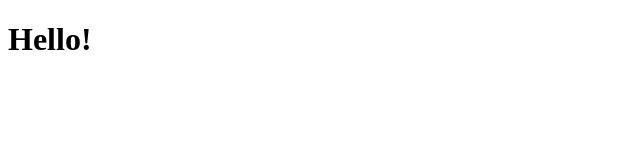
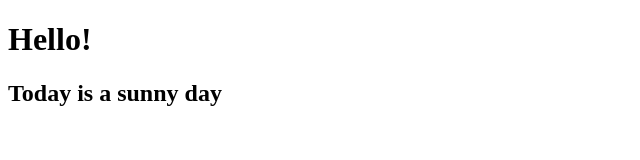
Before and after one commit to davboone/bounce, a plain HTML site: page index.html in a window 1280 px wide. Shown: the whole page, without its empty margins (0-640 px from the left). Drawn offline with Linux system fonts and the light colour scheme.

Commit message:
added a subheader

```diff
--- a/index.html
+++ b/index.html
@@ -9,5 +9,6 @@
 </head>
 <body>
     <h1>Hello!</h1>
+    <h2>Today is a sunny day</h2>
 </body>
 </html>
```
